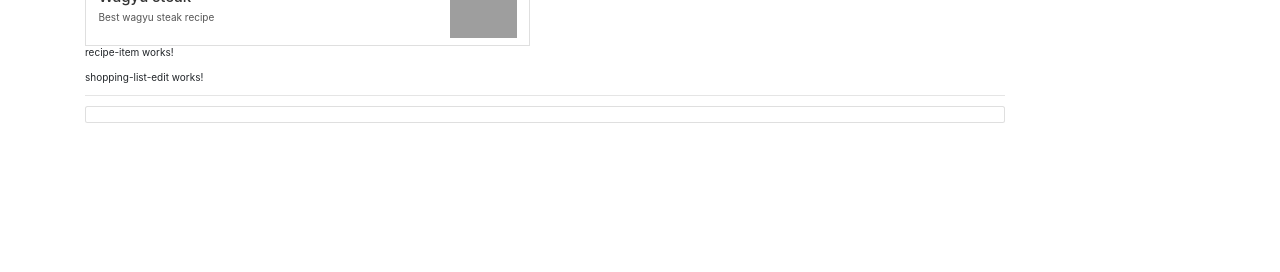
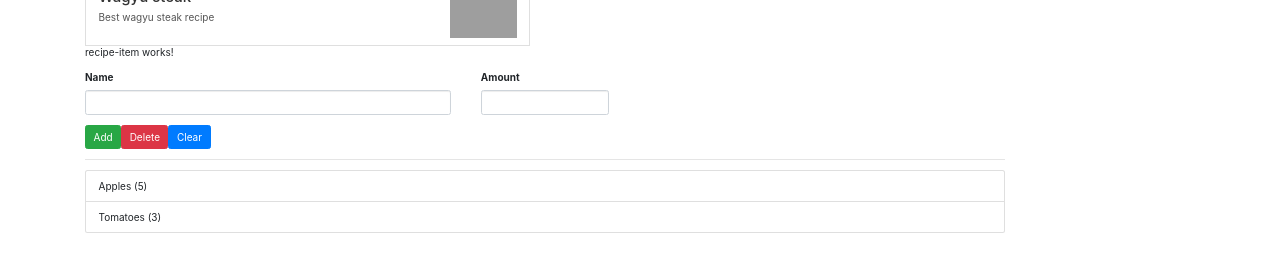
Before and after one commit to Linh91/my-recipe-app, an Angular app: page /shopping-list in a window 1280 px wide. Shown: the part 264-536 px from the top of the page. Built offline with nearby package versions, Linux system fonts and the light colour scheme; grey boxes are pictures that could not be loaded.

Commit message:
shopping list html

```diff
--- a/src/app/shared/ingredient.model.ts
+++ b/src/app/shared/ingredient.model.ts
@@ -2,5 +2,5 @@ export class Ingredient {
     // public name: string;
     // public amount: number;
 
-    constructor(public name: string, public amunt: number) {}
+    constructor(public name: string, public amount: number) {}
 }
--- a/src/app/shopping-list/shopping-list-edit/shopping-list-edit.component.html
+++ b/src/app/shopping-list/shopping-list-edit/shopping-list-edit.component.html
@@ -1,3 +1,23 @@
-<p>
-  shopping-list-edit works!
-</p>
+<div class="row">
+  <div class="col-xs-12">
+    <form action="">
+      <div class="row">
+        <div class="col-sm-5 form-group">
+          <label for="name">Name</label>
+          <input type="text" id="name" class="form-control">
+        </div>
+        <div class="col-sm-2 form-group">
+          <label for="amount">Amount</label>
+          <input type="text" id="amount" class="form-control">
+        </div>
+      </div>
+      <div class="row">
+        <div class="col-xs-12">
+          <button class="btn btn-success" type="submit">Add</button>
+          <button class="btn btn-danger" type="button">Delete</button>
+          <button class="btn btn-primary" type="button">Clear</button>
+        </div>
+      </div>
+    </form>
+  </div>
+</div>
--- a/src/app/shopping-list/shopping-list.component.html
+++ b/src/app/shopping-list/shopping-list.component.html
@@ -3,7 +3,9 @@
       <app-shopping-list-edit></app-shopping-list-edit>
       <hr>
       <ul class="list-group">
-        <a class="list-group-item" style="cursor: pointer"></a>
+        <a class="list-group-item"
+            style="cursor: pointer"
+            *ngFor="let ingredient of ingredients">{{ ingredient.name }} ({{ ingredient.amount }})</a>
       </ul>
   </div>
 </div>
--- a/src/app/shopping-list/shopping-list.component.ts
+++ b/src/app/shopping-list/shopping-list.component.ts
@@ -1,3 +1,4 @@
+import { Ingredient } from './../shared/ingredient.model';
 import { Component, OnInit } from '@angular/core';
 
 @Component({
@@ -6,7 +7,10 @@ import { Component, OnInit } from '@angular/core';
   styleUrls: ['./shopping-list.component.css']
 })
 export class ShoppingListComponent implements OnInit {
-  ingredients = [];
+  ingredients: Ingredient[] = [
+    new Ingredient('Apples', 5),
+    new Ingredient('Tomatoes', 3)
+  ];
 
   constructor() { }
 
```
